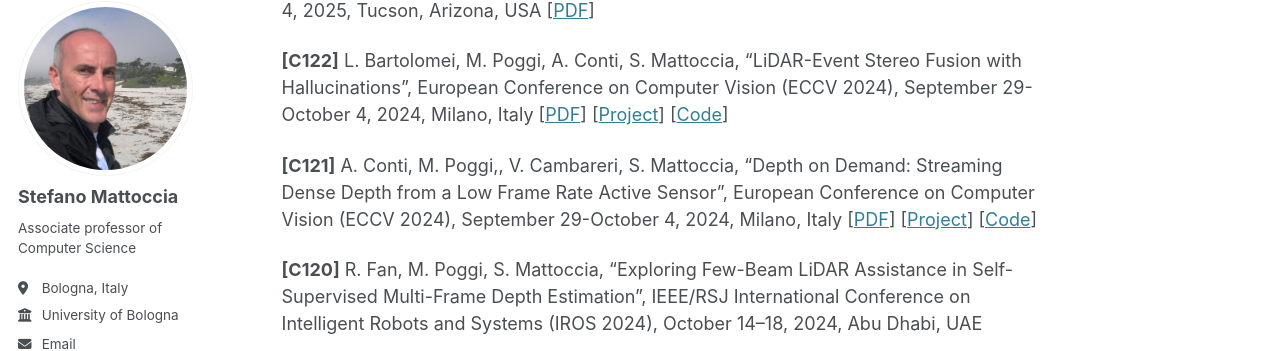
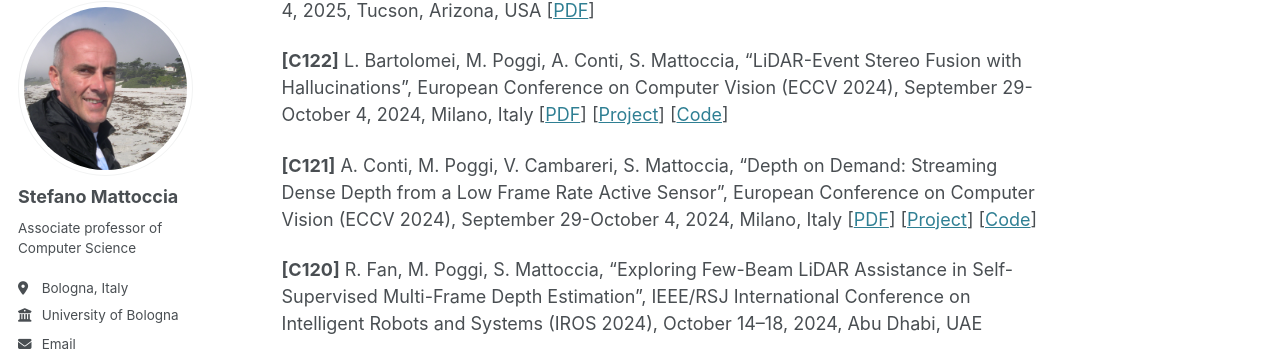
Before and after one commit to stefanomattoccia/stefanomattoccia.github.io, a Jekyll site: the page built from _pages/publications.md, in a window 1280 px wide and 900 px high, scrolled down 4405 px. Shown: the part 105-456 px from the top of the window. Built offline with Jekyll 4.4.1, drawn with Linux system fonts in a browser that asks for light colours; some web fonts are replaced.

```diff
--- a/_pages/publications.md
+++ b/_pages/publications.md
@@ -97,7 +97,7 @@ International Conference and Workshop papers
 
 **[C122]** L. Bartolomei, M. Poggi, A. Conti, S. Mattoccia, “LiDAR-Event Stereo Fusion with Hallucinations”, European Conference on Computer Vision (ECCV 2024), September 29-October 4, 2024, Milano, Italy [[PDF](https://arxiv.org/pdf/2408.04633)] [[Project](https://eventvppstereo.github.io/)] [[Code](https://github.com/bartn8/eventvppstereo/)]
 
-**[C121]** A. Conti, M. Poggi,, V. Cambareri, S. Mattoccia, “Depth on Demand: Streaming Dense Depth from a Low Frame Rate Active Sensor”, European Conference on Computer Vision (ECCV 2024), September 29-October 4, 2024, Milano, Italy [[PDF](https://www.ecva.net/papers/eccv_2024/papers_ECCV/papers/07836.pdf)] [[Project](https://andreaconti.github.io/projects/depth_on_demand/)] [[Code](https://github.com/andreaconti/depth-on-demand)]
+**[C121]** A. Conti, M. Poggi, V. Cambareri, S. Mattoccia, “Depth on Demand: Streaming Dense Depth from a Low Frame Rate Active Sensor”, European Conference on Computer Vision (ECCV 2024), September 29-October 4, 2024, Milano, Italy [[PDF](https://www.ecva.net/papers/eccv_2024/papers_ECCV/papers/07836.pdf)] [[Project](https://andreaconti.github.io/projects/depth_on_demand/)] [[Code](https://github.com/andreaconti/depth-on-demand)]
 
 **[C120]** R. Fan, M. Poggi, S. Mattoccia, “Exploring Few-Beam LiDAR Assistance in Self-Supervised Multi-Frame Depth Estimation”, IEEE/RSJ International Conference on Intelligent Robots and Systems (IROS 2024), October 14–18, 2024, Abu Dhabi, UAE
 
```
